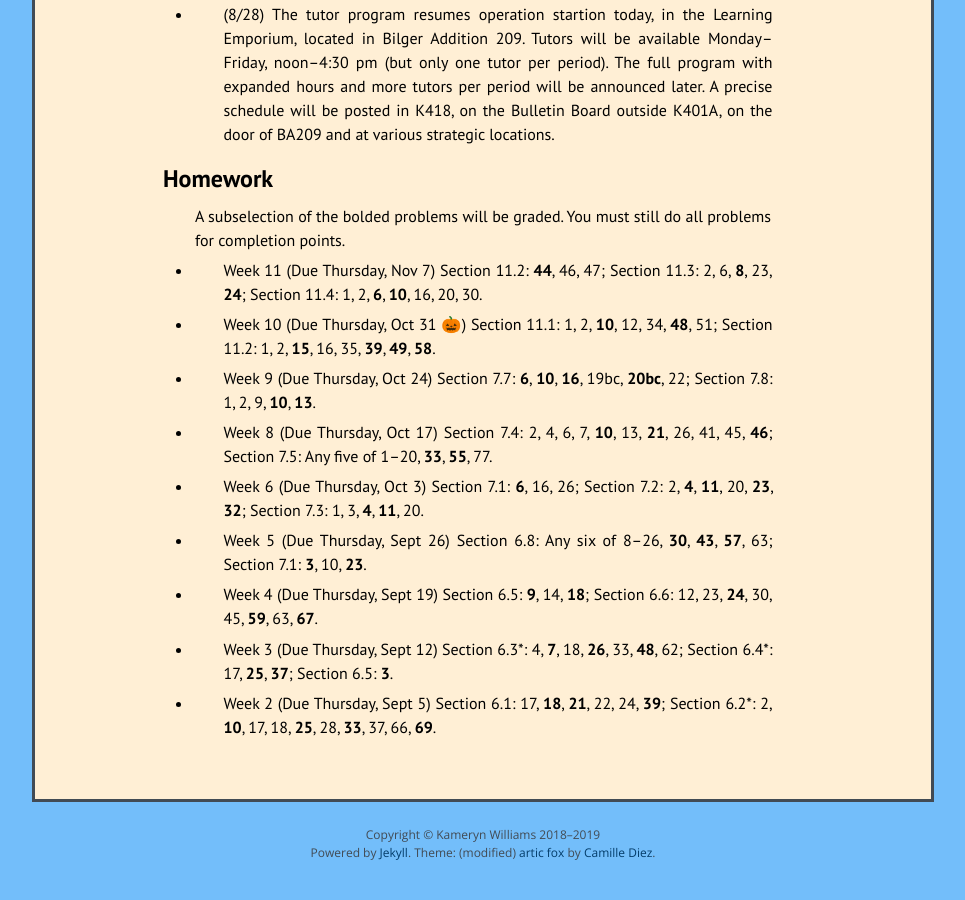
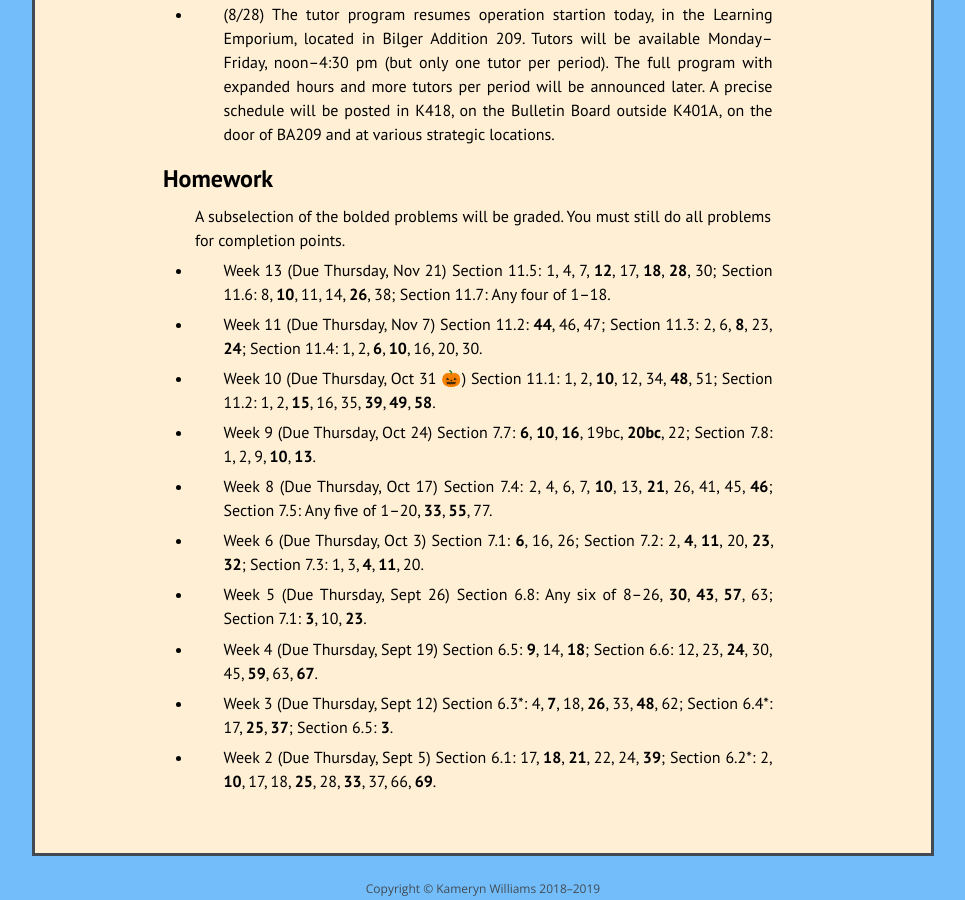
Before and after one commit to kamerynjw/kamerynjw.github.io, a Jekyll site: the page built from teaching/2019/math242.md, in a window 1280 px wide and 900 px high, scrolled down 2783 px. Shown: the whole window, without its empty margins (157-1122 px from the left). Built offline with Jekyll 4.4.1, drawn with Linux system fonts in a browser that asks for light colours; nearby versions of some CDN libraries; formulas are drawn with MathJax 3.

Commit message:
new homework 242

```diff
--- a/teaching/2019/math242.md
+++ b/teaching/2019/math242.md
@@ -135,6 +135,8 @@ Homework
 
 A subselection of the bolded problems will be graded. You must still do all problems for completion points.
 
+* Week 13 (Due Thursday, Nov 21) Section 11.5: 1, 4, 7, **12**, 17, **18**, **28**, 30; Section 11.6: 8, **10**, 11, 14, **26**, 38; Section 11.7: Any four of 1–18.
+
 * Week 11 (Due Thursday, Nov 7) Section 11.2: **44**, 46, 47; Section 11.3: 2, 6, **8**, 23, **24**; Section 11.4: 1, 2, **6**, **10**, 16, 20, 30.
 
 * Week 10 (Due Thursday, Oct 31 🎃) Section 11.1: 1, 2, **10**, 12, 34, **48**, 51; Section 11.2: 1, 2, **15**, 16, 35, **39**, **49**, **58**.
```
